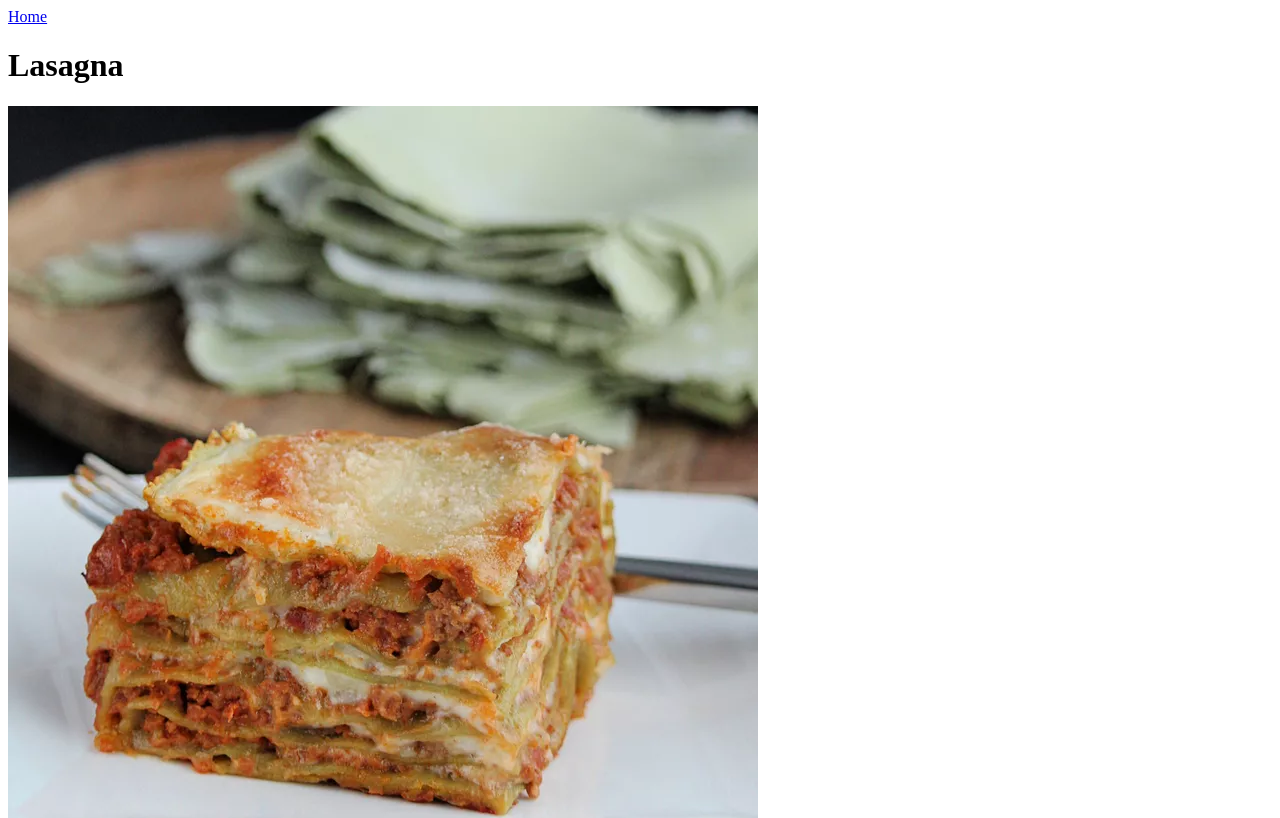
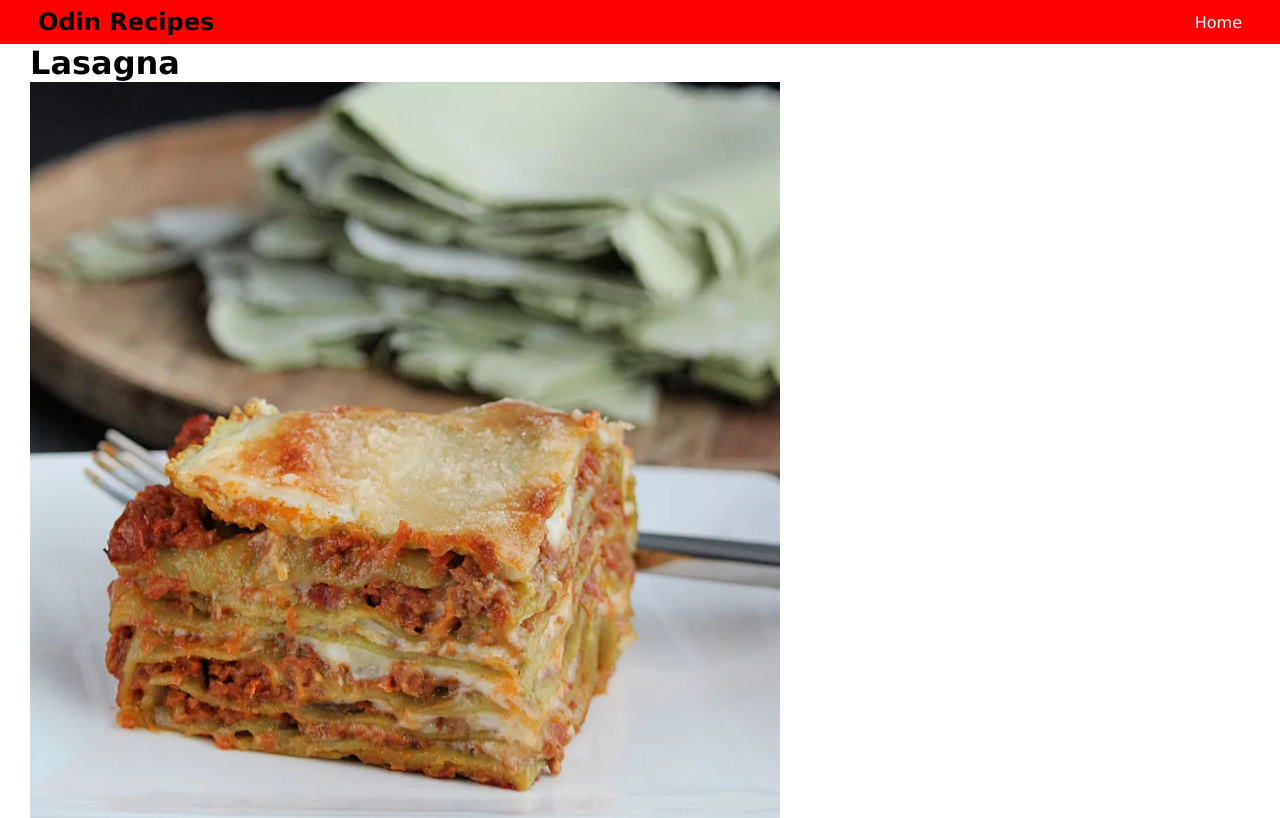
Before and after one commit to rasmusleth/odin-recipes, a plain HTML site: page recipes/lasagna.html in a window 1280 px wide. Shown: the top 818 px of the page. Drawn offline with Linux system fonts and the light colour scheme.

Commit message:
Add styles to index and lasagne

```diff
--- /dev/null
+++ b/assets/styles.css
@@ -0,0 +1,35 @@
+* {
+  font-family: Verdana, Geneva, Tahoma, sans-serif;
+  margin: 0;
+}
+
+.container {
+  max-width: 1280px;
+  padding: 0 30px;
+  margin: auto;
+}
+
+nav {
+  background-color: red;
+}
+
+.nav a {
+  text-decoration: none;
+  color: white;
+}
+
+.nav {
+  display: flex;
+  justify-content: space-between;
+  padding: 0 2rem;
+  background-color: red;
+  padding: 0.5rem;
+}
+
+.nav > ul {
+  display: flex;
+  align-items: center;
+  gap: 1rem;
+  list-style: none;
+  color: white;
+}
--- a/recipes/lasagna.html
+++ b/recipes/lasagna.html
@@ -4,17 +4,31 @@
 <head>
   <meta charset="UTF-8">
   <meta name="viewport" content="width=device-width, initial-scale=1.0">
+  <link rel="stylesheet" href="../assets/styles.css">
   <title>Lasagna</title>
 </head>
 
 <body>
-  <a href="../index.html">Home</a>
+  <nav>
+    <div class="container">
+      <div class="nav">
+        <h1>Odin Recipes</h1>
+        <ul>
+          <li><a href="../index.html">Home</a></li>
+        </ul>
+      </div>
+    </div>
+  </nav>
+  <div class="container">
     <h1>Lasagna</h1>
     <img src="../assets/images/recipes/lasagne.webp" alt="Lasagne dish">
     <h2>Description</h2>
-  <p>This is an adaptation of the official lasagne from the Bolognese Chamber of Commerce. I've made a couple of changes
-    suggested to me by people from the area, such as which meat and wine to use or if there should be milk added or not.
-    One thing never in question, though, is the green lasagne sheets. These are a must. The ragu is an authentic sauce,
+    <p>This is an adaptation of the official lasagne from the Bolognese Chamber of Commerce. I've made a couple of
+      changes
+      suggested to me by people from the area, such as which meat and wine to use or if there should be milk added or
+      not.
+      One thing never in question, though, is the green lasagne sheets. These are a must. The ragu is an authentic
+      sauce,
       simple without garlic or herbs and spices. Using fresh pasta keeps you from having to pre-boil it.</p>
     <h2>Ingredients</h2>
     <ul>
@@ -34,32 +48,40 @@
       <li>Saute pancetta in a large stockpot over medium-high heat until fat has rendered, 1 to 2 minutes. Add carrot,
         celery, onion, and oil. Cook and stir until vegetables have softened and onion is translucent, about 5 minutes.
         Add beef and pork. Cook, stirring and mashing meat into small crumbles, until browned, 5 to 7 minutes more.</li>
-    <li>Stir wine into the stockpot and bring to a boil. Add tomato sauce and stir; pour in 1 cup broth. Reduce heat to
+      <li>Stir wine into the stockpot and bring to a boil. Add tomato sauce and stir; pour in 1 cup broth. Reduce heat
+        to
         low and partially cover the pot to allow steam to escape. Simmer sauce for 1 hour, stirring occasionally</li>
       <li>Pour 1 more cup of broth into the sauce. Continue simmering until thick, 1 to 1 1/2 hours. Add more broth only
         if absolutely necessary; ragu should drop, not run, off a spoon.</li>
       <li>Start preparing pasta after sauce has been cooking for 1 1/2 hours. Bring water and salt to a boil in a small
-      saucepan. Add spinach and cover until it returns to a boil. Stir gently and cook until spinach is heated through.
+        saucepan. Add spinach and cover until it returns to a boil. Stir gently and cook until spinach is heated
+        through.
         Remove from heat, leave covered, and let cool.</li>
-    <li>Drain spinach in a mesh strainer set over a bowl, pressing it down with a fork to squeeze out as much water and
+      <li>Drain spinach in a mesh strainer set over a bowl, pressing it down with a fork to squeeze out as much water
+        and
         possible; reserve the liquid. Puree spinach in a blender until smooth.</li>
       <li>Sift flour into a bowl. Make a well in the center; add eggs, spinach, and about 1 tablespoon of the reserved
         liquid. Mix together by hand or using the dough hook of a stand mixer, adding more liquid if needed. Knead until
         dough becomes a smooth ball. Cover with plastic wrap and let sit at room temperature for 30 minutes.</li>
       <li>Taste the ragu and adjust salt. Remove from heat and add milk; stir well and set aside to cool.</li>
-    <li>Divide pasta dough into 4 equal sections. Use a pasta machine, or rolling pin, dusted with flour, to roll pasta
+      <li>Divide pasta dough into 4 equal sections. Use a pasta machine, or rolling pin, dusted with flour, to roll
+        pasta
         into 1/16-inch thick sheets. Lay sheets on clean dish towels to help them dry. Let rest for 20 minutes.</li>
       <li>Meanwhile, melt butter in a saucepan over medium heat. Do not allow it to brown or burn. Add flour and whisk
-      constantly until golden. Add 1/2 cup milk, whisking constantly. Repeat with remaining milk. Simmer until bechamel
+        constantly until golden. Add 1/2 cup milk, whisking constantly. Repeat with remaining milk. Simmer until
+        bechamel
         is thickened, about 10 minutes. Season with nutmeg and salt.</li>
       <li>Preheat the oven to 350 degrees F (175 degrees C).</li>
       <li>Spread a bit of the ragu sauce over the base of a 9x13-inch baking dish. Add a layer of pasta. Top with a
-      spoonful of sauce and bechamel. Add a spoonful of grated Parmigiano-Reggiano. Top with another layer of pasta. Add
+        spoonful of sauce and bechamel. Add a spoonful of grated Parmigiano-Reggiano. Top with another layer of pasta.
+        Add
         more sauce, bechamel, and cheese. Repeat layers until you reach the top; finish with a layer of pasta, bechamel,
         and cheese.</li>
-    <li>Bake in the preheated oven until the sauce is bubbling and the cheese on top has browned, 25 to 30 minutes. Let
+      <li>Bake in the preheated oven until the sauce is bubbling and the cheese on top has browned, 25 to 30 minutes.
+        Let
         lasagne rest for 10 or 15 minutes at room temperature before slicing.</li>
     </ol>
+  </div>
 </body>
 
 </html>
```
Also changed, not shown: index.html (+3 -0 lines). Lines whose indentation alone changed are shown as unchanged.
